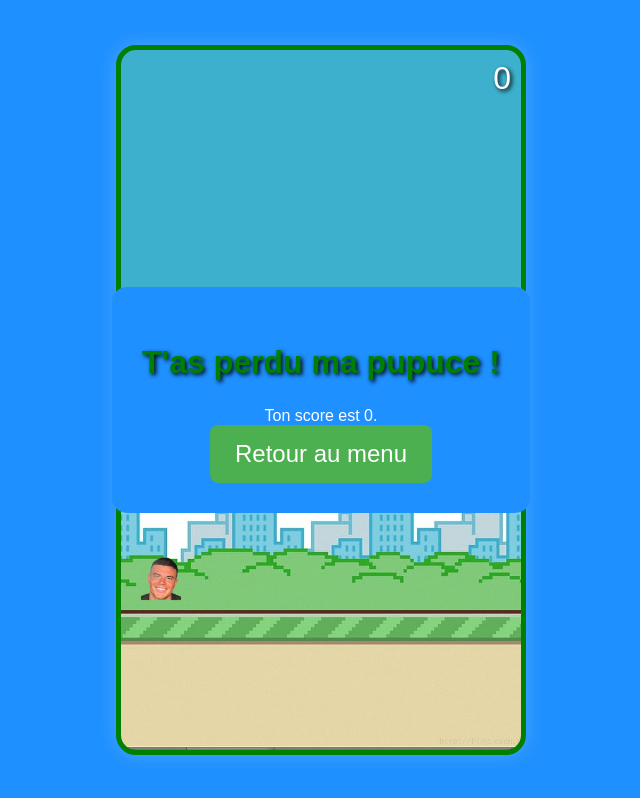
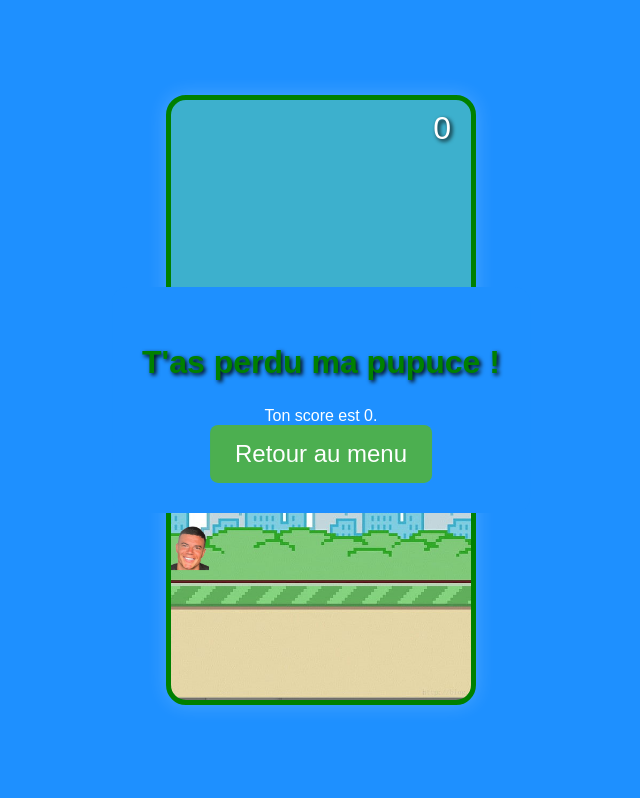
Before and after one commit to Miguelfr1/PupuceBird, a plain HTML site: page index.html in a window 1280 px wide. Both pictures are taken after a click on the button "Jouer". Shown: the whole page, without its empty margins (319-959 px from the left). Drawn offline with Linux system fonts and the light colour scheme.

Commit message:
Update index.html

```diff
--- a/index.html
+++ b/index.html
@@ -45,11 +45,11 @@
         .container {
             text-align: center;
             width: 60%; /* Largeur du conteneur */
-            height: 700px; /* Hauteur du conteneur */
+            height: 600px; /* Hauteur du conteneur */
             background-image: url('./img/fondflappy.jpg'); /* Remplacez 'chemin/vers/votre/image.jpg' par le chemin de votre image de fond */
             background-size: cover; /* Redimensionner l'image pour couvrir tout le conteneur */
             background-position: center; /* Centrer l'image dans le conteneur */
-            width: 400px;
+            width: 300px;
     background-color: #1c1f24;
 
     border-radius: 20px;
@@ -75,12 +75,13 @@
 
         .game {
             position: relative;
-            width:400px;
-            height: 560px;
+            width:290px;
+            height: 480px;
             overflow: hidden;
 
 
             margin-bottom: 2px;
+
 
             display: none; /* Par défaut, le jeu est caché */
         }
@@ -103,7 +104,7 @@
             transform: rotate(180deg); /* Rotation de 180 degrés */
 
             bottom: -20px;
-            min-height: 200px;
+            min-height: 100px;
 
         }
 
@@ -221,7 +222,7 @@
 
             // Réinitialiser l'intervalle de création de tuyaux
             clearInterval(pipeMoveInterval);
-            pipeCreationInterval = 2000;
+            pipeCreationInterval = 1000;
 
             // Réinitialiser le jeu terminé
             gameover = false;
@@ -322,14 +323,14 @@
                         // Vérifie si le tuyau est passé avec succès
                         if (parseInt(pipe.style.left) < 20 && !pipe.passed) {
                             pipe.passed = true; // Marque le tuyau comme passé
-                            score++; // Incrémente le score
+                            (score++) ; // Incrémente le score
 
                             // Jouer le son
                             audio.currentTime = 0; // Réinitialise le son à 0 pour qu'il puisse être joué à chaque fois
                             audio.play();
 
                             // Met à jour l'affichage du score
-                            scoreDisplay.textContent = score;
+                            scoreDisplay.textContent = score/2;
 
                             // Vérifie si le score est un multiple de 5 pour accélérer les tuyaux
                             if (score % 5 === 0) {
```
